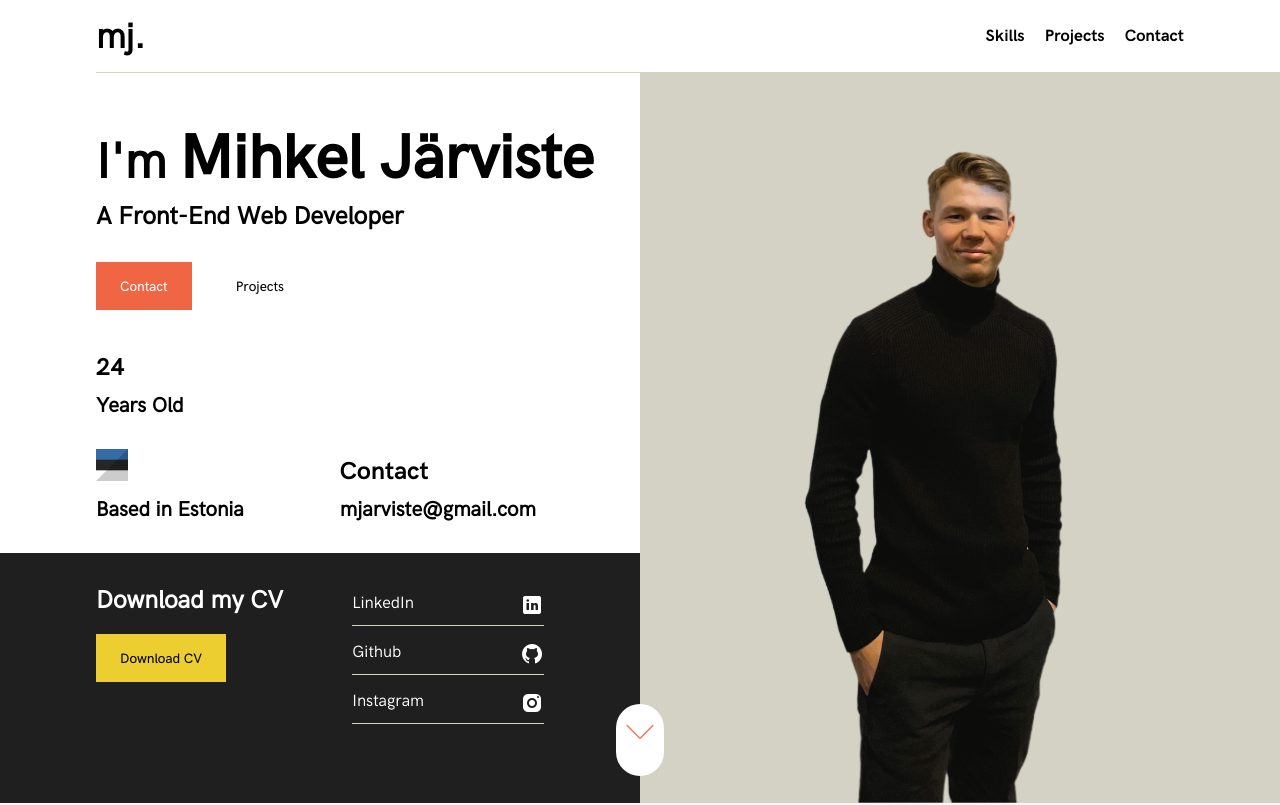
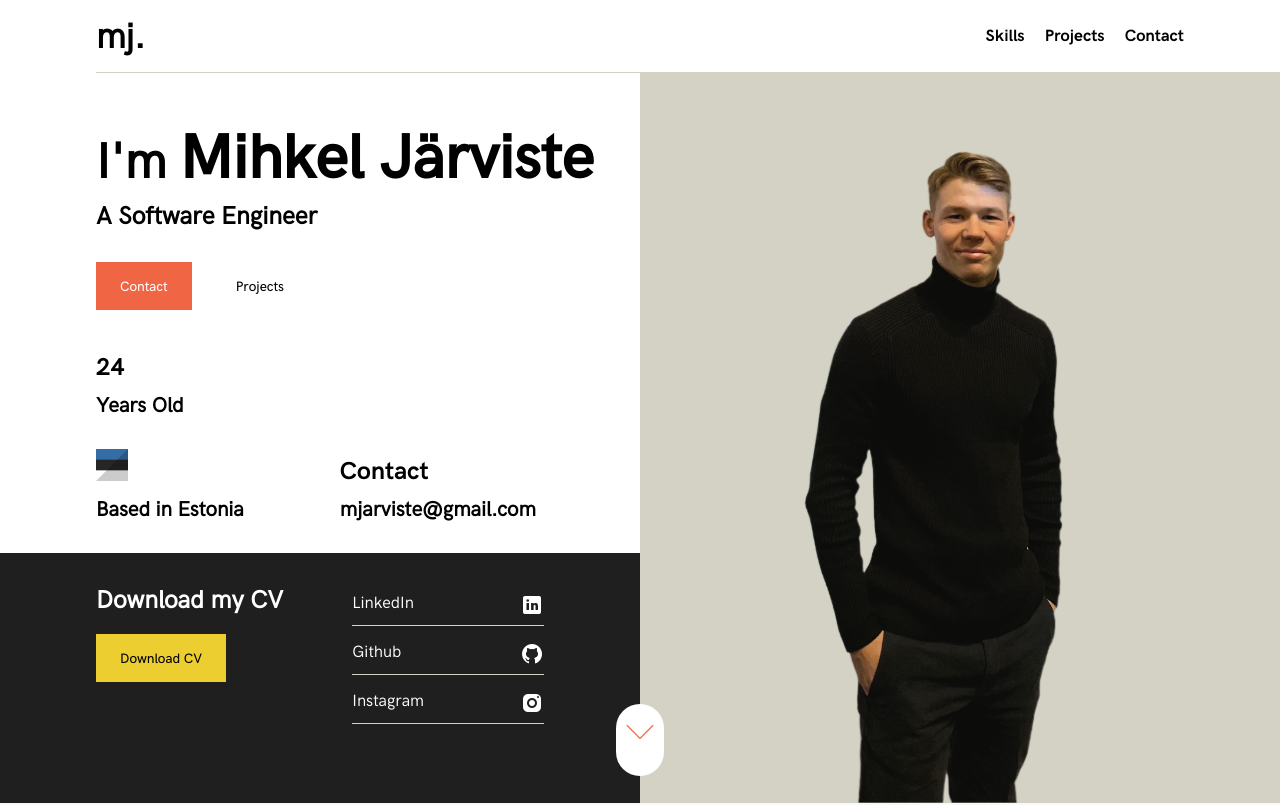
Before and after one commit to mjarviste/MihkelJarviste, a React (Vite) app: page / in a window 1280 px wide. Shown: the top 805 px of the page. Built offline with nearby package versions, Linux system fonts and the light colour scheme.

Commit message:
English CV

```diff
--- a/src/App.jsx
+++ b/src/App.jsx
@@ -2,7 +2,7 @@ import {useEffect} from 'react'
 import instagramUrl from './assets/instagram-logo.png'
 import githubUrl from './assets/github-logo.png'
 import linkedInUrl from './assets/linkedin-logo.png'
-import cvURL from './assets/MihkelJarviste_CV.pdf'
+import cvURL from './assets/Mihkel_Jarviste_CV_ENG.pdf'
 import heroUrl from './assets/PortfolioHeroImg.png'
 import arrowDownUrl from './assets/red-arrow-down.png'
 import arrowUpUrl from './assets/red-arrow-up.png'
@@ -76,7 +76,7 @@ const App = () => {
               <div id="hero-description">
                 <div id="hero-heading-text">
                   <h3>I'm <span>Mihkel Järviste</span></h3>
-                  <h5>A Front-End Web Developer</h5>
+                  <h5>A Software Engineer</h5>
                 </div>
                 <div id="hero-btns-wrapper">
                   <a href="mailto:mjarviste@gmail.com">
@@ -110,7 +110,7 @@ const App = () => {
             <div id="hero-social-links-wrapper">
               <div id="cv-wrapper">
                 <h5>Download my CV</h5>
-                <a id='cv-el' download="Mihkel_Jarviste_CV">
+                <a id='cv-el' download="Mihkel_Jarviste_CV_ENG">
                   <button className="btn">Download CV</button>
                 </a>
               </div>
```
Also changed, not shown: 23 other files (tests, documents, lock files or other folders).
